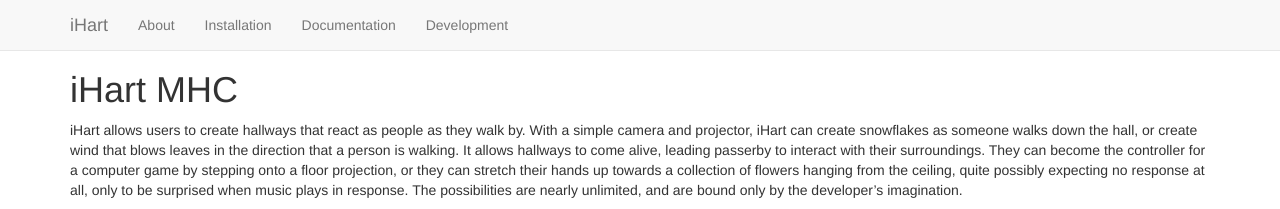
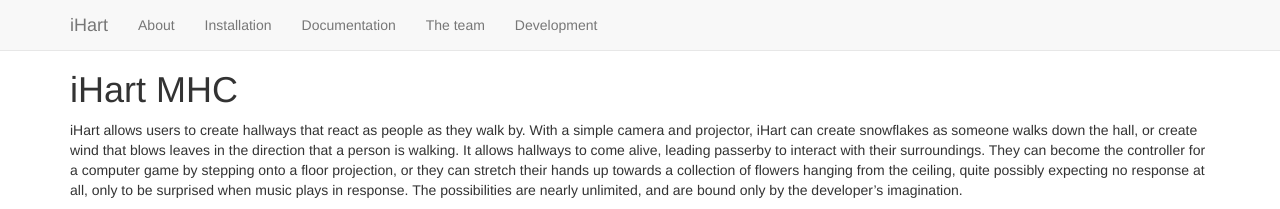
Before and after one commit to ihart-mhc/ihart-mhc.github.io, a Jekyll site: the page built from index.md, in a window 1280 px wide. Shown: the top 209 px of the page. Built offline with Jekyll 4.4.1, drawn with Linux system fonts in a browser that asks for light colours; nearby versions of some CDN libraries.

Commit message:
Modify navigation links and add headers to the index pages

```diff
--- a/_includes/header.html
+++ b/_includes/header.html
@@ -37,7 +37,8 @@
             <ul class="nav navbar-nav">
                 <li><a href="/about">About</a></li>
                 <li><a href="/ihart">Installation</a></li>
-                <li><a href="#">Documentation</a></li>
+                <li><a href="/documentation">Documentation</a></li>
+                <li><a href="/team">The team</a></li>
                 <li><a href="#">Development</a></li>
             </ul>
         </div>
```
Also changed, not shown: documentation/index.md (+4 -0 lines), team/index.md (+2 -0 lines).
